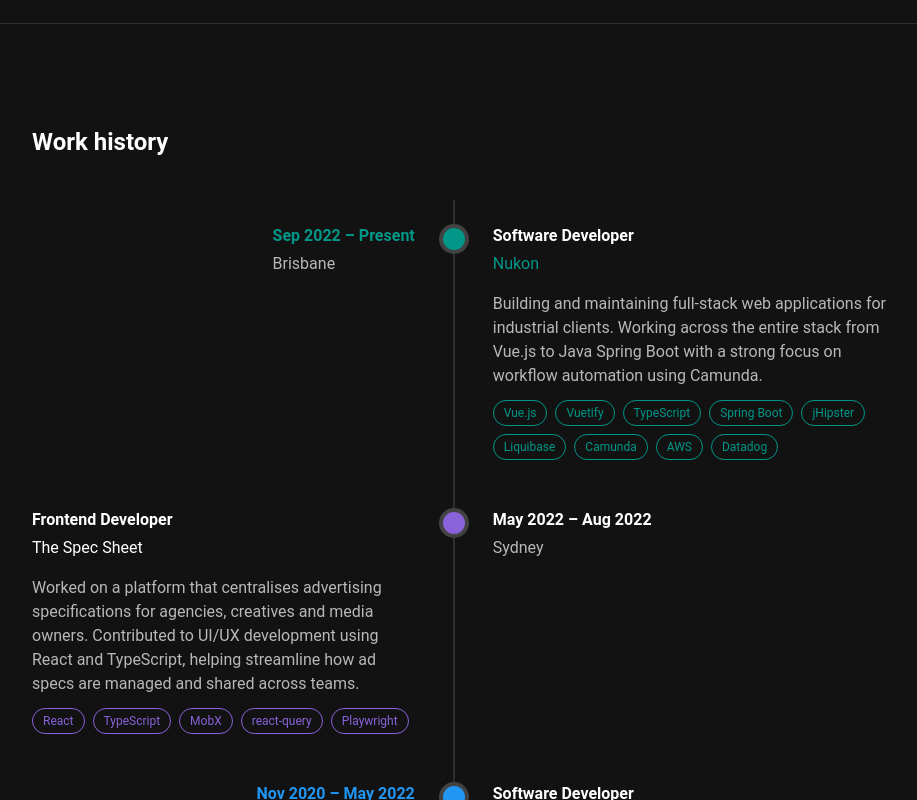
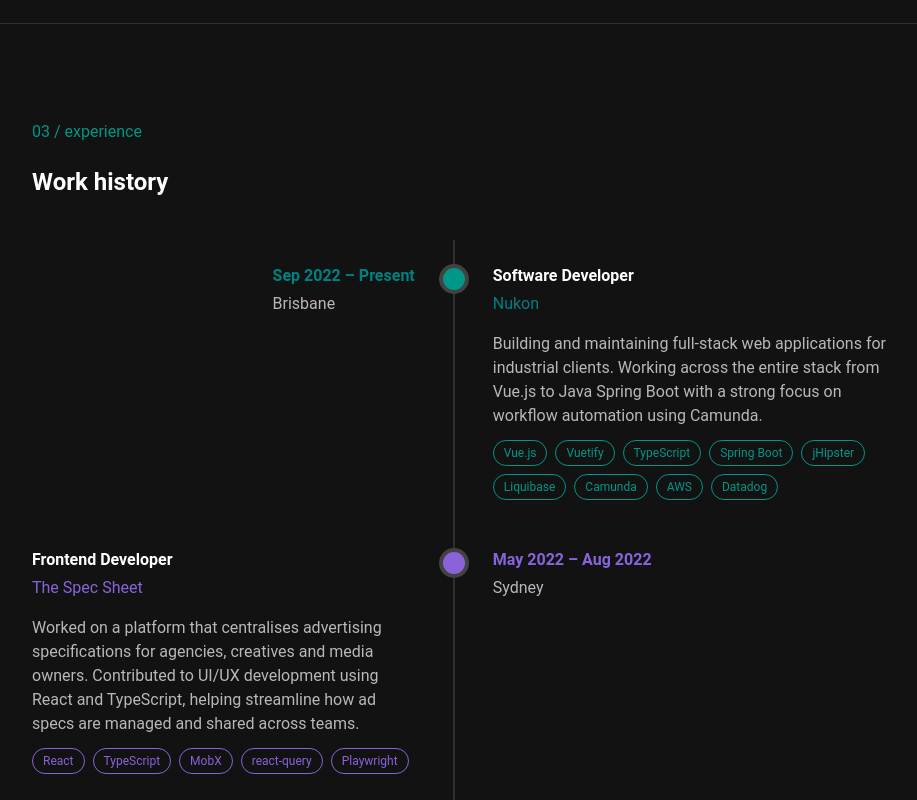
Before and after one commit to karthick1108/karthick-portfolio, a Vue app: page / in a window 1280 px wide. Shown: the part 1420-2220 px from the top of the page, without its empty margins (174-1091 px from the left). Built offline with nearby package versions, Linux system fonts and the light colour scheme.

Commit message:
Fix colors in experience

```diff
--- a/src/components/ExperienceSection.vue
+++ b/src/components/ExperienceSection.vue
@@ -1,6 +1,7 @@
 <template>
   <section id="experience" class="py-16">
     <v-container style="max-width: 900px">
+      <p class="text-overline text-teal mb-1">03 / experience</p>
       <h2 class="text-h4 font-weight-bold mb-10">Work history</h2>
 
       <v-timeline align="start">
@@ -11,7 +12,7 @@
           size="small"
         >
           <template v-slot:opposite>
-            <div :class="`font-weight-bold text-${job.color}`">
+            <div class="font-weight-bold" :style="`color: ${job.color}`">
               {{ job.period }}
             </div>
             <div class="text-caption text-medium-emphasis mt-1">
@@ -23,7 +24,7 @@
             <div class="d-flex align-center ga-2 mb-1">
               <span class="text-h6 font-weight-bold">{{ job.role }}</span>
             </div>
-            <div :class="`text-body-2 text-${job.color} mb-2`">{{ job.company }}</div>
+            <div class="text-body-2 mb-2" :style="`color: ${job.color}`">{{ job.company }}</div>
             <p class="text-body-2 text-medium-emphasis mb-3">
               {{ job.description }}
             </p>
--- a/src/data/experience.ts
+++ b/src/data/experience.ts
@@ -44,7 +44,7 @@
     company: 'Enablo',
     location: 'Brisbane',
     period: 'Nov 2020 – May 2022',
-    color: 'blue',
+    color: '#2196F3',
     description:
       'Developed custom integrations and automations for Workplace from Meta, helping businesses streamline internal communications. Built full-stack features, maintained CI/CD pipelines and managed cloud infrastructure on AWS and Azure.',
     technologies: ['Node.js', 'React', 'Sequelize', 'Docker', 'GitLab CI', 'Terraform', 'AWS'],
```
